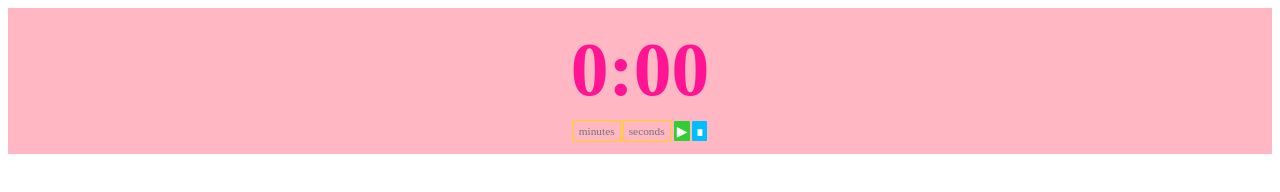
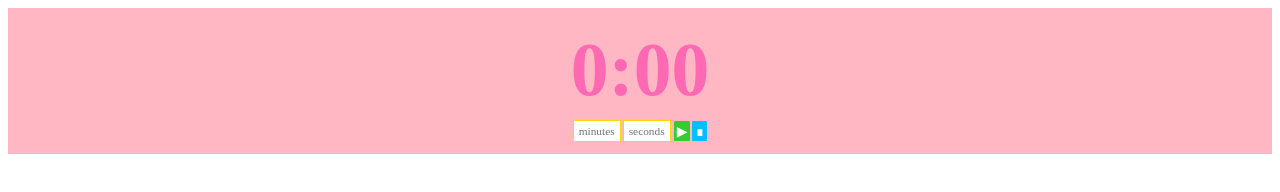
Before and after one commit to ImChierry/Notion-Study-Timers, a plain HTML site: page Shugo-Chara-Timer-main/index.html in a window 1280 px wide. Drawn offline with Linux system fonts and the light colour scheme.

Commit message:
Update index.html

```diff
--- a/Shugo-Chara-Timer-main/index.html
+++ b/Shugo-Chara-Timer-main/index.html
@@ -20,16 +20,16 @@
 			font-size: 20mm;
 			font-weight: bold;
       font-family: cookie;
-			color: deeppink;
+			color: hotpink;
 			margin-top: 2mm;
 			margin-bottom: 2mm;
 		}
 
 .section input {
       font-size: 3mm;
-        background-color: transparent;
+        color: gold;
+        background-color: white;
         font-family: cookie;
-        color: deeppink;
         text-align: center;
         border: 0.1mm solid gold;
         width: 40px;
```
